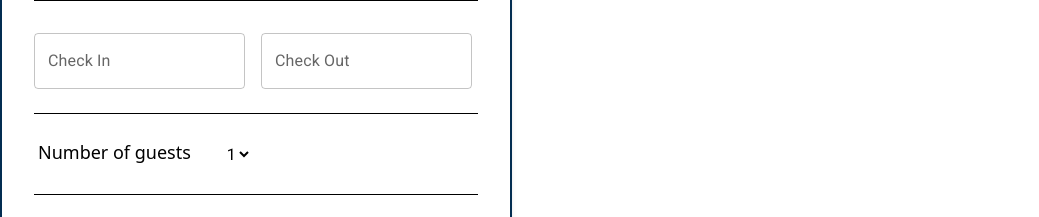
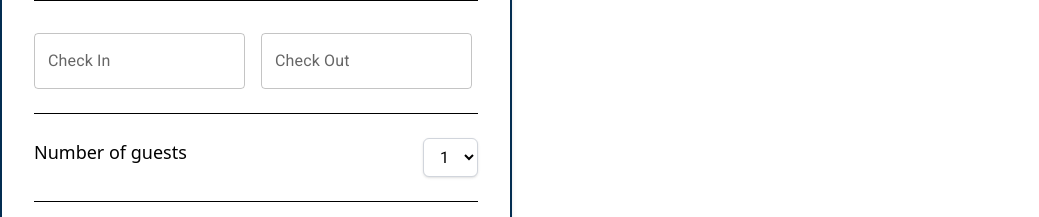
Before and after one commit to AngelosZar/holidaze, a React (Vite) app: page /venue in a window 1280 px wide. Shown: the part 1720-1937 px from the top of the page, without its empty margins (0-1039 px from the left). Built offline with nearby package versions, Linux system fonts and the light colour scheme; a web font is replaced by a local one.

Commit message:
number dropdown component

```diff
--- a/src/components/onSingleVenue/BookAside.jsx
+++ b/src/components/onSingleVenue/BookAside.jsx
@@ -1,5 +1,5 @@
 import BasicDatePicker from '../onHomepage/DatePicker';
-
+import NumberDropDown from '../utilities/NumberDropDown';
 function BookAside() {
   return (
     <div className="w-full max-w-lg p-8 bg-white rounded-lg shadow-md border-2 border-primary">
@@ -40,21 +40,3 @@ function BookAside() {
 }
 
 export default BookAside;
-
-function NumberDropDown() {
-  return (
-    <div className="flex  gap-8">
-      <label htmlFor="guests" className="text-lg pl-1 pb-1">
-        Number of guests
-      </label>
-      <select>
-        {/* change to number by api- max guests */}
-        {[1, 2, 3, 4, 5, 6].map(number => (
-          <option key={number} value={number}>
-            {number}
-          </option>
-        ))}
-      </select>
-    </div>
-  );
-}
--- /dev/null
+++ b/src/components/utilities/NumberDropDown.jsx
@@ -0,0 +1,32 @@
+import { useState } from 'react';
+
+function NumberDropDown() {
+  // const maxNumberGuests = 6; // this should be from the api
+  const [selectedNumber, setSelectedNumber] = useState(1);
+
+  const handleChange = e => {
+    setSelectedNumber(e.target.value);
+    console.log(`Selected number of guests: ${e.target.value}`);
+  };
+  return (
+    <div className="flex justify-between mt-4">
+      <label htmlFor="guests" className="text-lg ">
+        Number of guests
+      </label>
+      <select
+        className="block px-3 py-2 bg-white border border-gray-300 rounded-md shadow-sm focus:outline-none focus:ring-primary focus:border-primary"
+        id="number-select"
+        value={selectedNumber}
+        onChange={handleChange}
+      >
+        {/* change to number by api- max guests */}
+        {[1, 2, 3, 4, 5, 6].map(number => (
+          <option key={number} value={number} onChange={handleChange}>
+            {number}
+          </option>
+        ))}
+      </select>
+    </div>
+  );
+}
+export default NumberDropDown;
```
